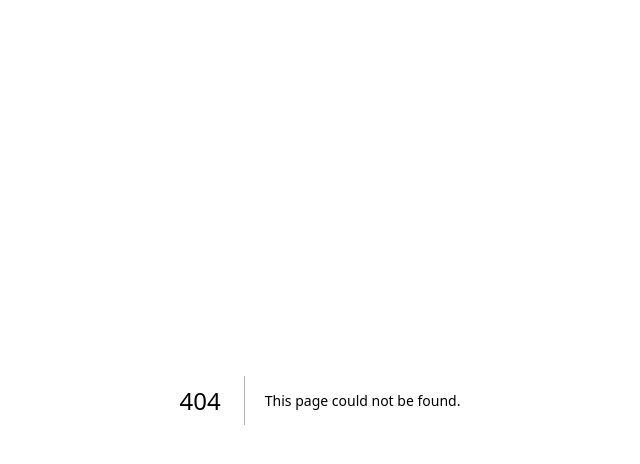
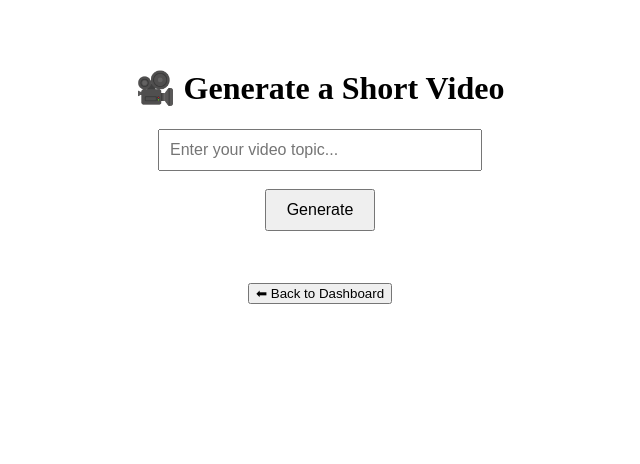
Before and after one commit to hackerh5041/viba-ai, a Next.js app: page /viba-ai/pages/generate in a window 1280 px wide. Before the commit this address had no page. Shown: the top 464 px of the page, without its empty margins (320-960 px from the left). Built offline with nearby package versions, Linux system fonts and the light colour scheme.

Commit message:
Create generate.js

```diff
--- /dev/null
+++ b/pages/viba-ai/pages/generate.js
@@ -0,0 +1,45 @@
+import React, { useState } from 'react';
+import { useRouter } from 'next/router';
+
+const Generate = () => {
+  const [topic, setTopic] = useState('');
+  const [status, setStatus] = useState('');
+  const router = useRouter();
+
+  const handleGenerate = async () => {
+    if (!topic) {
+      alert('Please enter a topic.');
+      return;
+    }
+
+    setStatus('Generating your video...');
+
+    // Simulate generation process
+    setTimeout(() => {
+      setStatus('✅ Video generated successfully!');
+    }, 2000);
+  };
+
+  return (
+    <div style={{ padding: '40px', textAlign: 'center' }}>
+      <h1>🎥 Generate a Short Video</h1>
+      <input
+        type="text"
+        placeholder="Enter your video topic..."
+        value={topic}
+        onChange={(e) => setTopic(e.target.value)}
+        style={{ padding: '10px', width: '300px', fontSize: '16px' }}
+      />
+      <br /><br />
+      <button onClick={handleGenerate} style={{ padding: '10px 20px', fontSize: '16px' }}>
+        Generate
+      </button>
+      <br /><br />
+      <p>{status}</p>
+      <br />
+      <button onClick={() => router.push('/dashboard')}>⬅ Back to Dashboard</button>
+    </div>
+  );
+};
+
+export default Generate;
```
